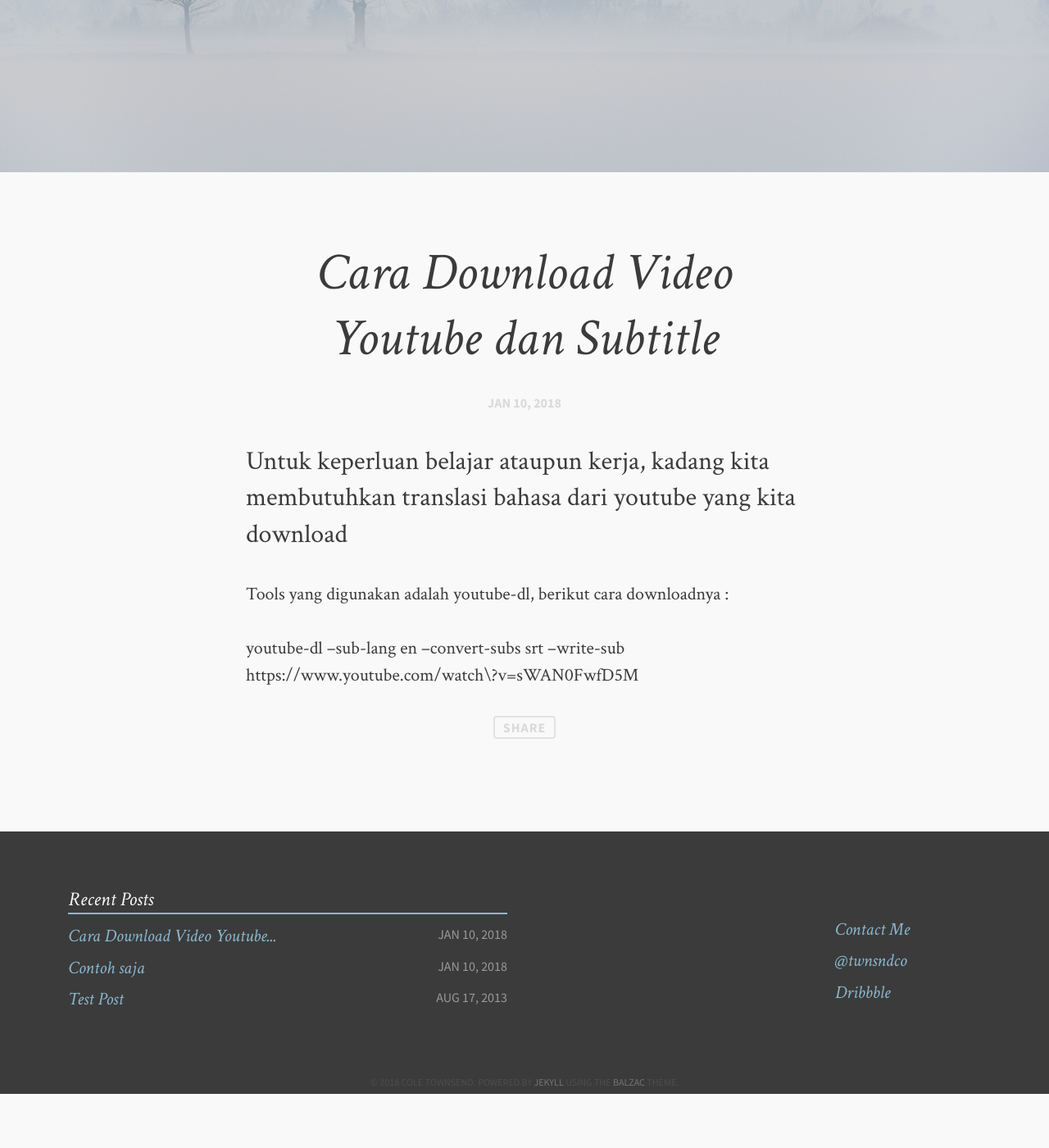
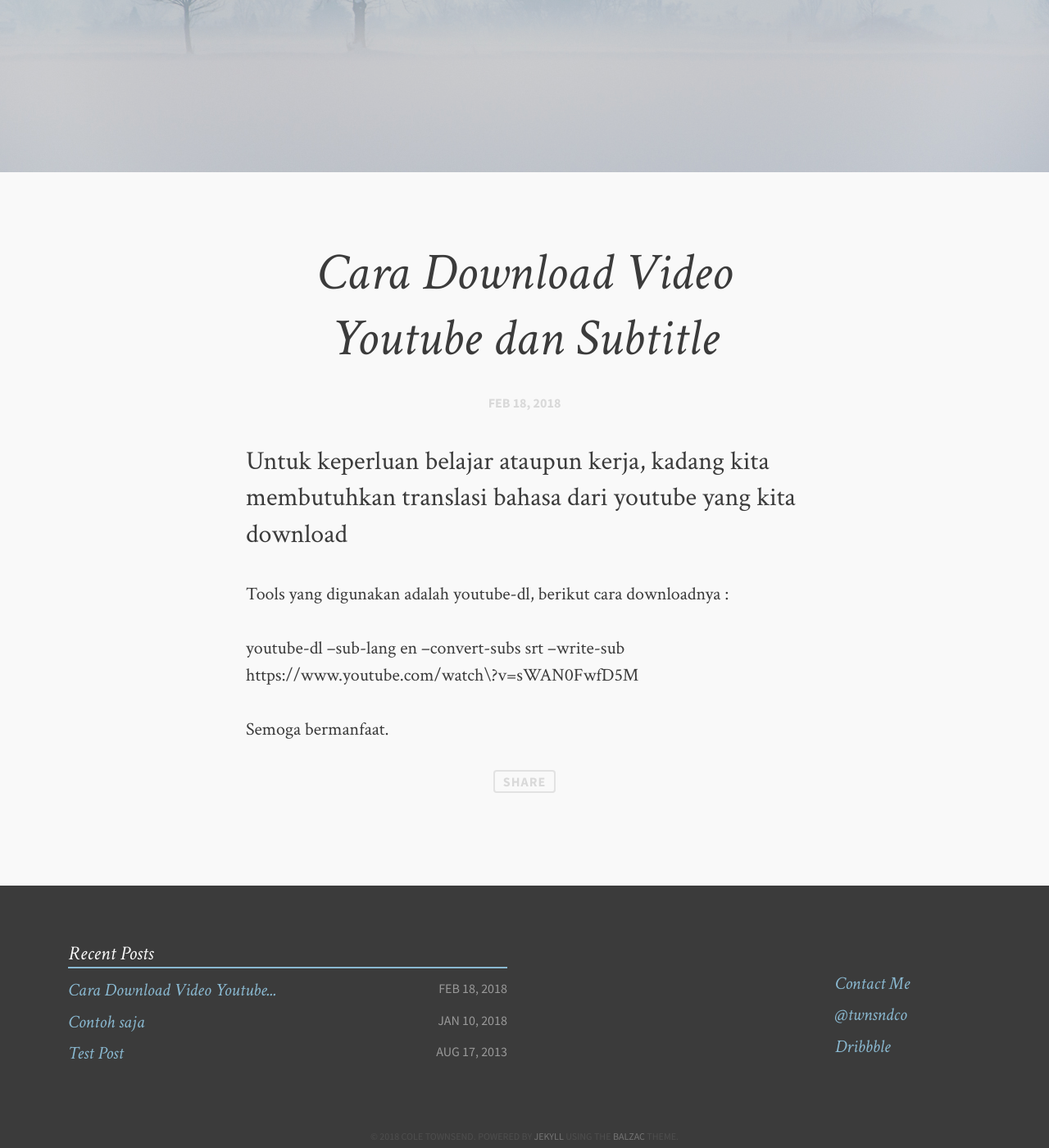
Before and after one commit to arissetiadi/arissetiadi.github.io, a Jekyll site: the page built from _posts/2018-02-18-cara-download-subtitle-youtube.md, in a window 1280 px wide and 1400 px high, scrolled down 340 px. Shown: the whole window at 82% size. Built offline with Jekyll 4.4.1, drawn with Linux system fonts in a browser that asks for light colours; comment, search, counter and statistics services are not loaded; before the commit the page ends 1674 px from its top, so only the background shows below that.

Commit message:
edit ke 3 artikel d/l youtube dan subtitel

```diff
--- a/_posts/2018-02-18-cara-download-subtitle-youtube.md
+++ b/_posts/2018-02-18-cara-download-subtitle-youtube.md
@@ -3,10 +3,12 @@ layout: post-light-feature
 title: Cara Download Video Youtube dan Subtitle
 description: "Untuk keperluan belajar ataupun kerja, kadang kita membutuhkan translasi bahasa dari youtube yang kita download"
 categories: articles
-date: 2018-01-10
+date: 2018-02-18
 image:
         feature: soft-trees.jpg
 ---
 Tools yang digunakan adalah youtube-dl, berikut cara downloadnya :
 
 youtube-dl --sub-lang en --convert-subs srt --write-sub https://www.youtube.com/watch\?v\=sWAN0FwfD5M
+
+Semoga bermanfaat.
```
